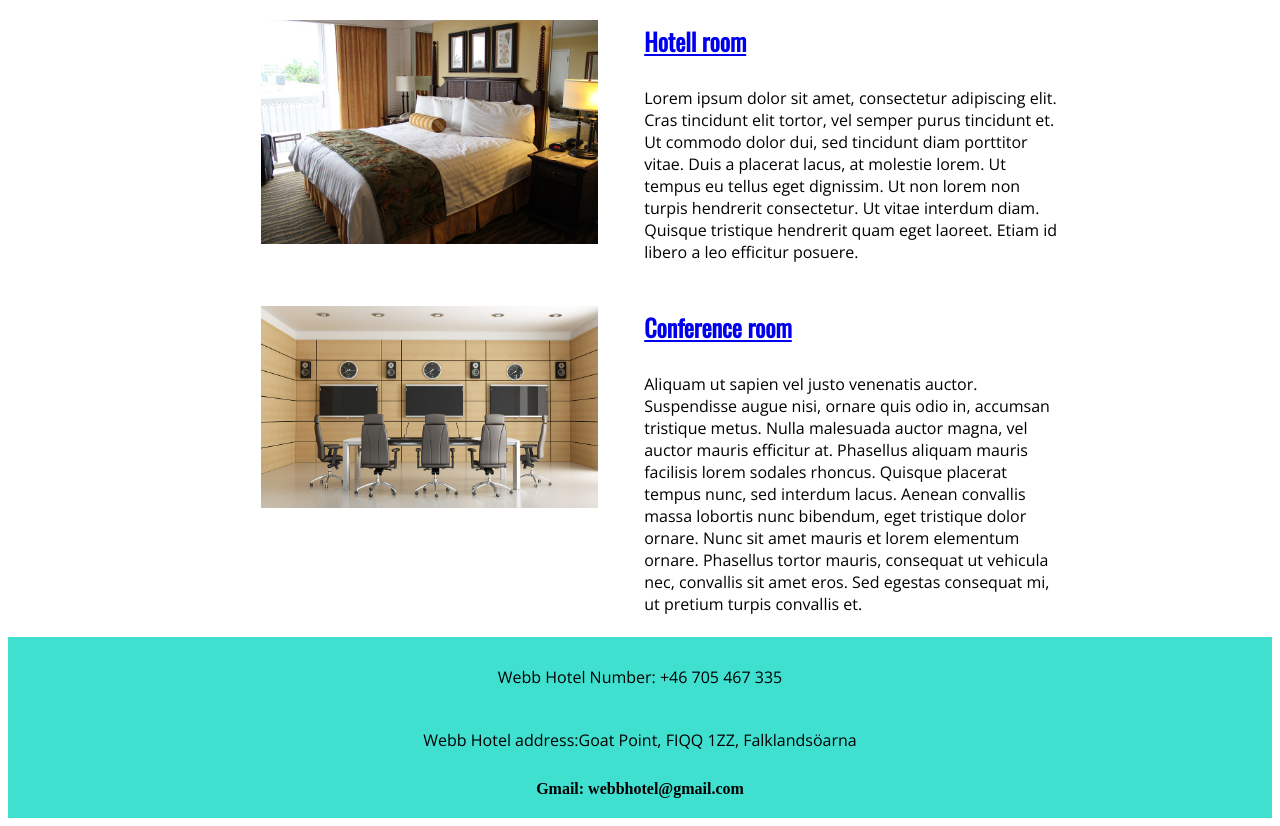
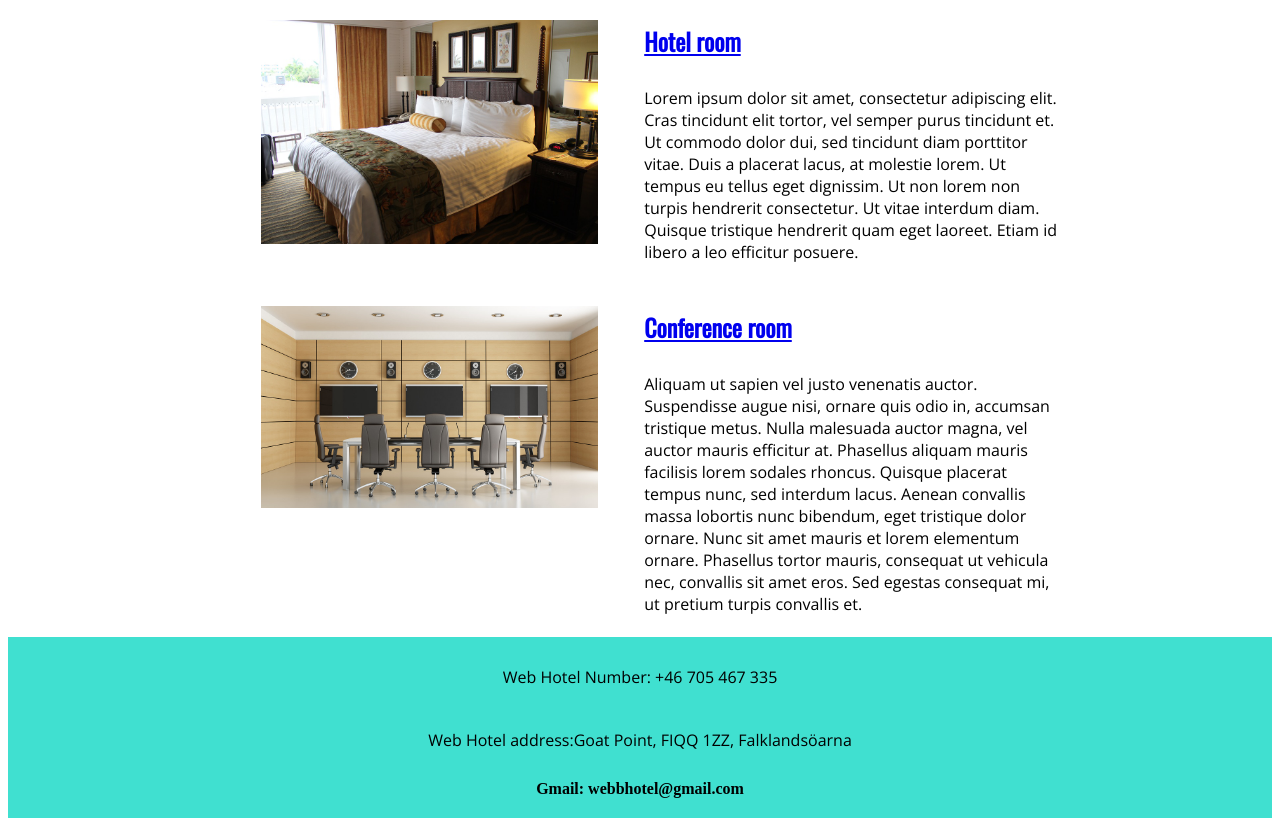
Before and after one commit to Srna11/Srna11.github.io, a plain HTML site: page booking.html in a window 1280 px wide. Shown: the part 211-1037 px from the top of the page. Drawn offline with nearby package versions, Linux system fonts and the light colour scheme.

Commit message:
Update booking.html

```diff
--- a/booking.html
+++ b/booking.html
@@ -4,7 +4,7 @@
     <head>
         <meta charset="utf-8" />
         <meta name="viewport" content="width=device-width, initial-scale=1.0">
-        <title>Webb Hotel Booking</title>
+        <title>Web Hotel Booking</title>
         <link rel="stylesheet" href="gridmain.css">
         <link rel="stylesheet" href="style.css">
         <link rel="stylesheet" href="https://cdnjs.cloudflare.com/ajax/libs/font-awesome/4.7.0/css/font-awesome.min.css">
@@ -31,7 +31,7 @@
 
         <section>
 
-            <h1> <a href="room.html" >Hotell room</a> </h1>
+            <h1> <a href="room.html" >Hotel room</a> </h1>
             <p>
                 Lorem ipsum dolor sit amet, consectetur adipiscing elit. Cras tincidunt elit tortor, vel semper purus tincidunt et. Ut commodo dolor dui, sed tincidunt diam porttitor vitae. Duis a placerat lacus, at molestie lorem. Ut tempus eu tellus eget
                 dignissim. Ut non lorem non turpis hendrerit consectetur. Ut vitae interdum diam. Quisque tristique hendrerit quam eget laoreet. Etiam id libero a leo efficitur posuere.
@@ -61,8 +61,8 @@
         </div>
 
         <footer>
-            <p>Webb Hotel Number: +46 705 467 335</p>
-            <p>Webb Hotel address:Goat Point, FIQQ 1ZZ, Falklandsöarna</p>
+            <p>Web Hotel Number: +46 705 467 335</p>
+            <p>Web Hotel address:Goat Point, FIQQ 1ZZ, Falklandsöarna</p>
             <a class="linker" href="mailto:webbhotel@gmail.com">Gmail: webbhotel@gmail.com</a>
         </footer>
 
```
